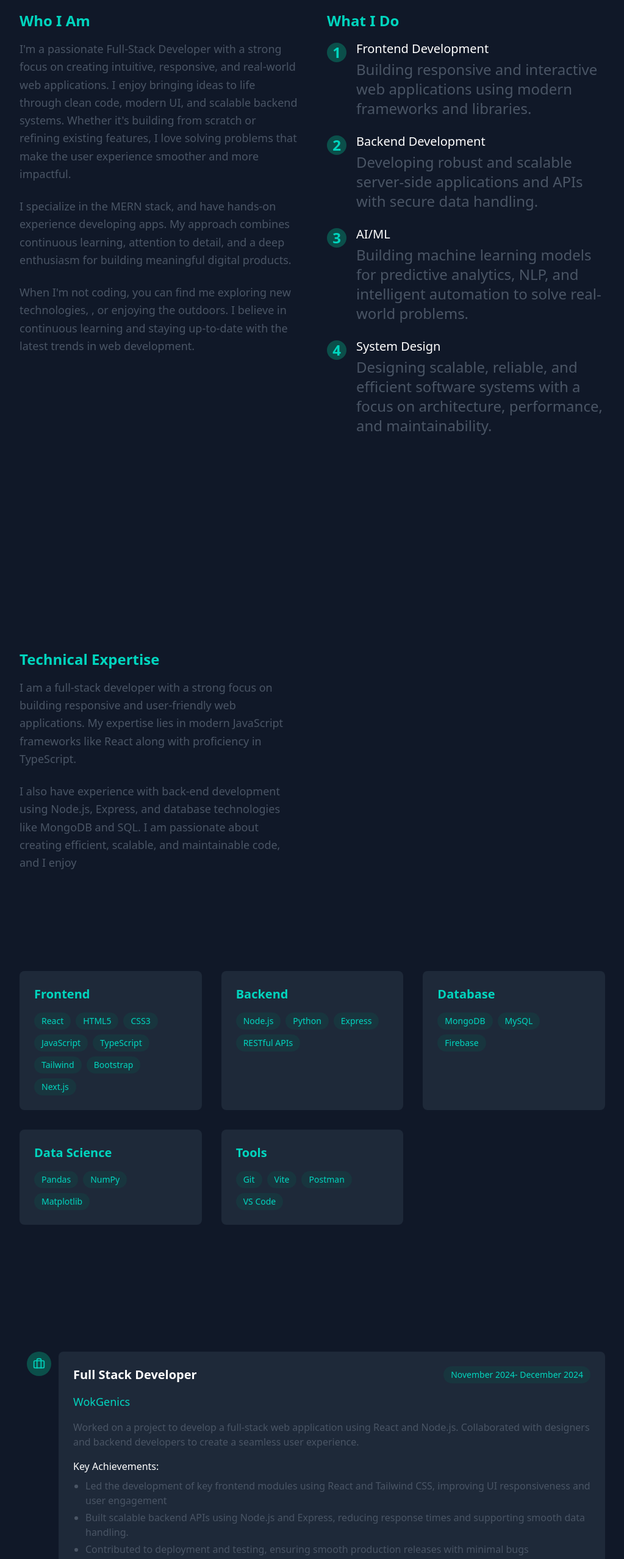
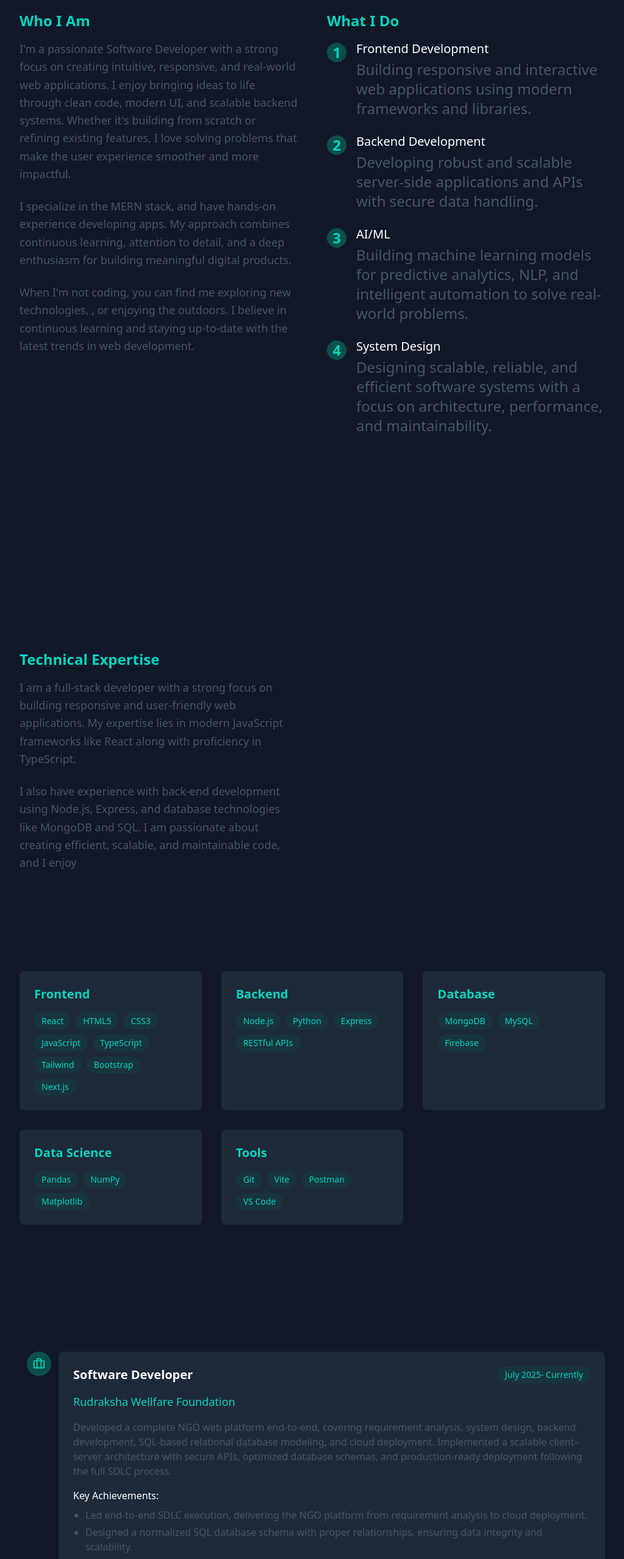
Before and after one commit to muskaan-gupta/portfolio, a React (Vite) app: page / in a window 1280 px wide. Shown: the part 910-3466 px from the top of the page at 61% size, without its empty margins (256-1279 px from the left). Built offline with nearby package versions, Linux system fonts and the light colour scheme; no server answers.

Commit message:
updated my experience

```diff
--- a/src/components/About.tsx
+++ b/src/components/About.tsx
@@ -28,7 +28,7 @@ const About: React.FC<AboutProps> = ({ darkMode }) => {
             <span className={darkMode ? "text-teal-400" : "text-green-600"}>Who I Am</span>
           </h3>
           <p className="text-lg leading-relaxed mb-6 text-gray-600 dark:text-gray-300">
-             I'm a passionate Full-Stack Developer with a strong focus on creating intuitive, responsive, and real-world web applications. I enjoy bringing ideas to life through clean code, modern UI, and scalable backend systems. Whether it's building from scratch or refining existing features, I love solving problems that make the user experience smoother and more impactful.
+             I'm a passionate Software Developer with a strong focus on creating intuitive, responsive, and real-world web applications. I enjoy bringing ideas to life through clean code, modern UI, and scalable backend systems. Whether it's building from scratch or refining existing features, I love solving problems that make the user experience smoother and more impactful.
           </p>
           <p className="text-lg leading-relaxed mb-6 text-gray-600 dark:text-gray-300">
             I specialize in the MERN stack, and have hands-on experience developing apps. My approach combines continuous learning, attention to detail, and a deep enthusiasm for building meaningful digital products.
--- a/src/components/Experience.tsx
+++ b/src/components/Experience.tsx
@@ -8,6 +8,21 @@ type ExperienceProps = {
 
 const Experience: React.FC<ExperienceProps> = ({ darkMode }) => {
   const experiences = [
+     {
+      title: 'Software Developer',
+      company: 'Rudraksha Wellfare Foundation',
+      period: 'July 2025- Currently',
+      Location: 'Remote',
+      description: "Developed a complete NGO web platform end-to-end, covering requirement analysis, system design, backend development, SQL-based relational database modeling, and cloud deployment. Implemented a scalable client–server architecture with secure APIs, optimized database schemas, and production-ready deployment following the full SDLC process.",
+      achievements: [
+        "Led end-to-end SDLC execution, delivering the NGO platform from requirement analysis to cloud deployment.",
+        "Designed a normalized SQL database schema with proper relationships, ensuring data integrity and scalability.",
+        "Built secure and scalable backend APIs using a client–server architecture.",
+        "Delivered a fully functional, impact-driven system ready for real-world use.",
+      ],
+      technologies: ["React.js", "Tailwind CSS", "Node.js", "Express", "SQL","Cloud hosting"]
+
+    },
     {
       title: 'Full Stack Developer',
       company: 'WokGenics ',
@@ -21,6 +36,7 @@ const Experience: React.FC<ExperienceProps> = ({ darkMode }) => {
       ],
       technologies: ["React", "Next.js", "TypeScript", "Tailwind CSS", "Node.js", "Express", "MongoDB"]
     },
+
 
   ];
 
--- a/src/components/Skills.tsx
+++ b/src/components/Skills.tsx
@@ -36,7 +36,7 @@ const Skills: React.FC<SkillsProps> = ({ darkMode }) => {
   const skillCategories = [
     {
       title: 'Frontend',
-      skills: ['React', 'HTML5', 'CSS3', 'JavaScript', 'TypeScript', 'Tailwind', 'Bootstrap', 'Next.js']
+      skills: ['React','HTML5', 'CSS3', 'JavaScript', 'TypeScript', 'Tailwind', 'Bootstrap', 'Next.js']
     },
     {
       title: 'Backend',
--- a/src/components/Updates.tsx
+++ b/src/components/Updates.tsx
@@ -8,6 +8,7 @@ type UpdatesProps = {
 
 const Updates: React.FC<UpdatesProps> = ({ darkMode }) => {
   const updates = [
+
     {
   title: 'Built Sales Dashboard in Power BI',
   date: 'October 2025',
@@ -28,7 +29,7 @@ const Updates: React.FC<UpdatesProps> = ({ darkMode }) => {
   description: 'Reached the semi-finals among 3+ lakh participants nationwide, showcasing strong problem-solving, innovation, and technical skills.',},
 
     {
-  title: 'Top 20% in LeetCode Contest',
+  title: 'Top 17% in LeetCode Contest',
   date: 'August 2025',
   category: 'Competitive Programming',
   description: 'Achieved a ranking within the top 30% of participants in a LeetCode contest, demonstrating consistent coding practice and algorithmic proficiency.',
```
